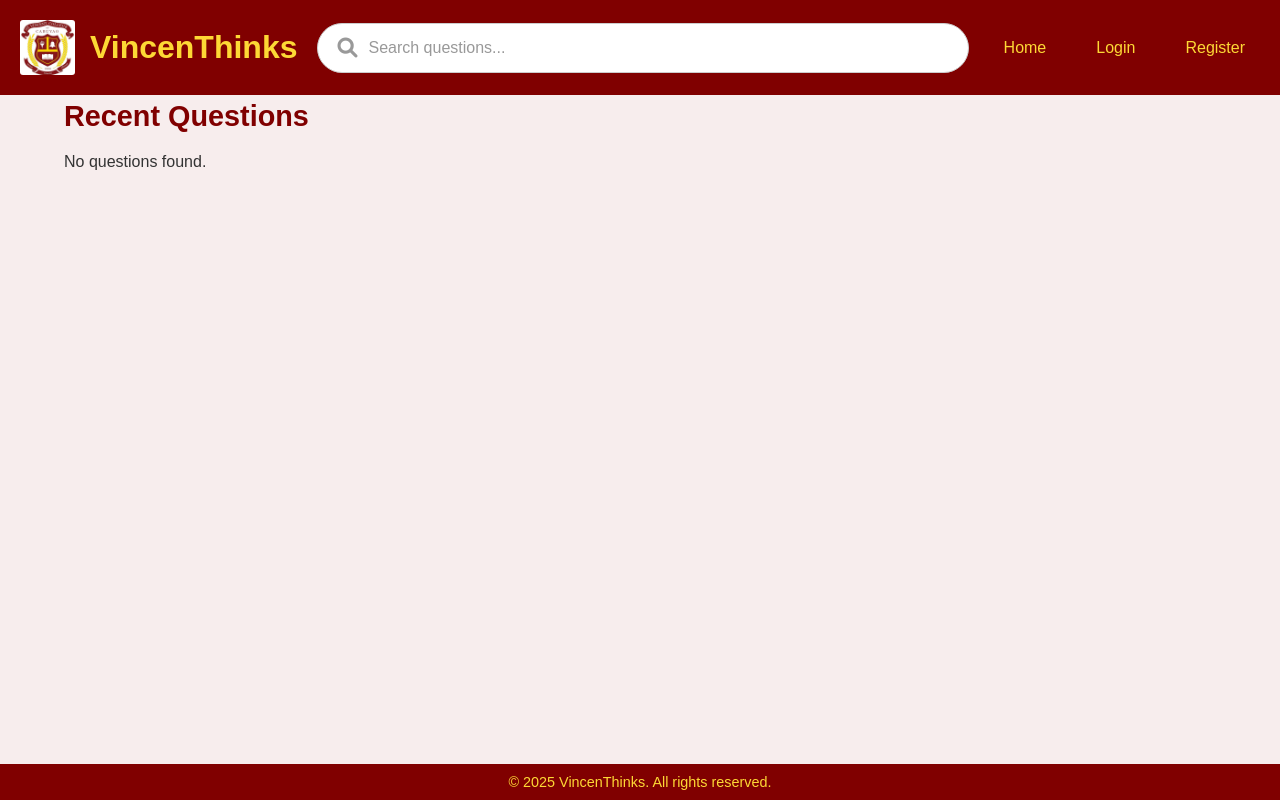
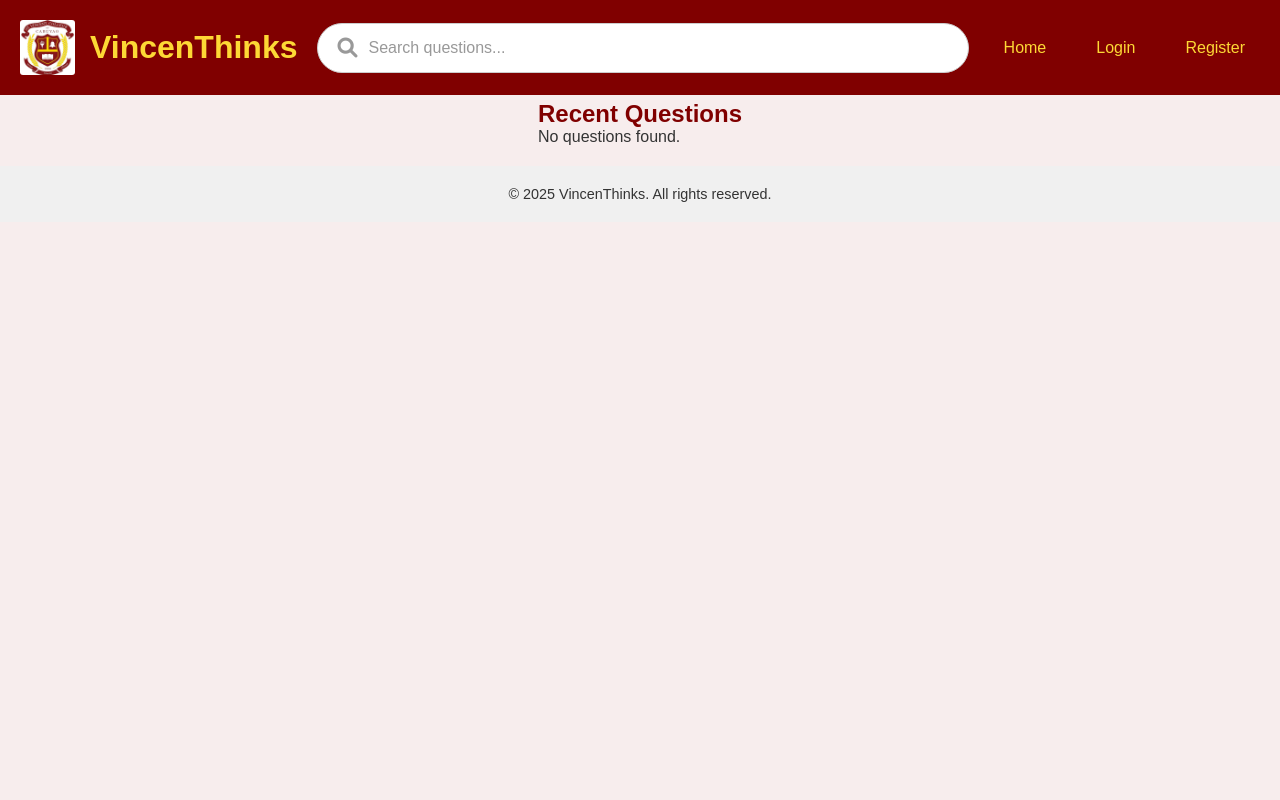
Before and after one commit to kitmrjn/WebApp-1, a PHP site: page / in a window 1280 px wide. Run offline with PHP 8.4, Linux system fonts and the light colour scheme; data that the repository does not hold is empty.

Commit message:
Fix the questions position

```diff
--- a/CSS/footer.css
+++ b/CSS/footer.css
@@ -3,13 +3,16 @@
 /* Footer */
 footer {
   text-align: center;
-  background-color: #800000;
-  color: #fdd835;
+  background-color: #f0f0f0; /* Light background color */
+  color: #333;
   padding: 10px;
-  position: fixed;
-  bottom: 0;
+  /* Remove fixed positioning, so it respects layout flow */
+  /* position: fixed; */
+  /* bottom: 0; */
   width: 100%;
-  margin-top: 30px;
+
+  /* Remove margin-top; let layout control this */
+  /* margin-top: 30px; */
 }
 
 footer p {
--- a/CSS/questions.css
+++ b/CSS/questions.css
@@ -1,14 +1,24 @@
+/* Recent Questions Section */
+.recent-questions-wrapper {
+  display: flex;
+  justify-content: center; /* Center the recent questions horizontally */
+  margin-top: 20px; /* Top margin */
+  margin-bottom: 20px; /* Bottom margin */
+}
+
 /* Recent Questions (Home Page) */
 .recent-questions {
-  margin: 20px auto;
-  width: 90%;
-  max-width: 1200px;
+  margin: 0 20px; /* 20px left and right margins */
+  width: fit-content; /* Fit to content width */
+  max-width: 1200px; /* Max width */
+  display: flex;
+  flex-direction: column;
+  align-items: stretch; /* Or flex-start depending on your design */
 }
 
 .recent-questions h2 {
-  font-size: 1.8rem;
+  text-align: center;
   color: #800000;
-  margin-bottom: 20px;
 }
 
 /* Question Cards (Home Page) - THREADS STYLE */
@@ -21,15 +31,15 @@
   display: flex;
   flex-direction: column;
   overflow: hidden;
-  max-height: 150px; /* Default height for collapsed state */
   cursor: pointer;
   border: 1px solid #ccc;
   transition: 2.5s;
+  width: 700px;
 }
 
 .question.expanded {
-  max-height: 1000px; /* Expanded height */
-  overflow-y: auto; /* Make it scrollable */
+  max-height: 1000px;
+  overflow-y: auto;
 }
 
 .question-header {
@@ -66,9 +76,9 @@
   margin-bottom: 10px;
   line-height: 1.4;
   display: block;
-  overflow: hidden; /* Prevent text from overflowing */
-  text-overflow: ellipsis; /* Add ellipsis for long text */
-  white-space: nowrap; /* Keep text in a single line */
+  overflow: hidden;
+  text-overflow: ellipsis;
+  white-space: nowrap;
 }
 
 .answer-full {
@@ -77,7 +87,7 @@
   color: #444;
   margin-bottom: 10px;
   line-height: 1.4;
-  word-wrap: break-word; /* Ensure long words break and wrap */
+  word-wrap: break-word;
 }
 
 .question-photo-thumbnail {
@@ -98,10 +108,17 @@
   cursor: pointer;
   font-size: 0.9rem;
   align-self: flex-start;
-  margin-top: 10px; /* Add space between content and button */
+  margin-top: 10px;
   margin-bottom: 10px;
 }
 
 .answer-button:hover {
   background-color: #5a0000;
 }
+
+/* Footer styling */
+footer {
+  background-color: #f0f0f0; /* Light background */
+  padding: 20px;
+  text-align: center;
+}
--- a/index.php
+++ b/index.php
@@ -45,19 +45,9 @@ if ($_SERVER['REQUEST_METHOD'] === 'POST' && isset($_SESSION['user_id']) && isse
     <link rel="stylesheet" href="https://cdnjs.cloudflare.com/ajax/libs/font-awesome/6.0.0/css/all.min.css">
 </head>
 <body>
-    <!-- Answer Modal -->
-    <div id="answerModal" class="modal">
-        <div class="modal-content">
-            <span class="close">&times;</span>
-            <h2>Post Your Answer</h2>
-            <form method="POST" action="">
-                <input type="hidden" name="question_id" id="modalQuestionId" value="">
-                <textarea name="answer" rows="4" required placeholder="Write your answer..."></textarea>
-                <button type="submit" class="answer-submit-btn">Submit Answer</button>
-            </form>
-        </div>
-    </div>
-
+    <div class="page-container">
+        <!-- Flex layout for main content -->
+        <div class="content-wrap">
             <header>
                 <a href="index.php" class="logo-link">
                     <div class="logo">
@@ -80,8 +70,21 @@ if ($_SERVER['REQUEST_METHOD'] === 'POST' && isset($_SESSION['user_id']) && isse
                     <?php endif; ?>
                 </nav>
             </header>
+            <!-- Answer Modal -->
+            <div id="answerModal" class="modal">
+                <div class="modal-content">
+                    <span class="close">&times;</span>
+                    <h2>Post Your Answer</h2>
+                    <form method="POST" action="">
+                        <input type="hidden" name="question_id" id="modalQuestionId" value="">
+                        <textarea name="answer" rows="4" required placeholder="Write your answer..."></textarea>
+                        <button type="submit" class="answer-submit-btn">Submit Answer</button>
+                    </form>
+                </div>
+            </div>
 
             <!-- Recent Questions Section -->
+            <div class="recent-questions-wrapper">
                 <section class="recent-questions">
                     <h2>Recent Questions</h2>
                     <div id="questionsContainer">
@@ -91,7 +94,7 @@ if ($_SERVER['REQUEST_METHOD'] === 'POST' && isset($_SESSION['user_id']) && isse
                                     <div class="question-header">
                                         <img src="images/userAvatar.jpg" alt="User Avatar" class="avatar">
                                         <div class="question-info">
-                                <h3><?php echo htmlspecialchars($row['title']); ?></h3> <!-- Title is now the category -->
+                                            <h3><?php echo htmlspecialchars($row['title']); ?></h3>
                                             <p class="timestamp">
                                                 Asked by <?php echo htmlspecialchars($row['username']); ?> on <?php echo htmlspecialchars($row['created_at']); ?>
                                             </p>
@@ -122,11 +125,12 @@ if ($_SERVER['REQUEST_METHOD'] === 'POST' && isset($_SESSION['user_id']) && isse
                         <?php endif; ?>
                     </div>
                 </section>
-
+            </div>
+        </div>
         <footer>
             <p>&copy; <?php echo date('Y'); ?> VincenThinks. All rights reserved.</p>
         </footer>
-
+    </div>
     <script src="JS/index.js"></script>
 </body>
 </html>
```
Lines whose indentation alone changed are shown as unchanged.
